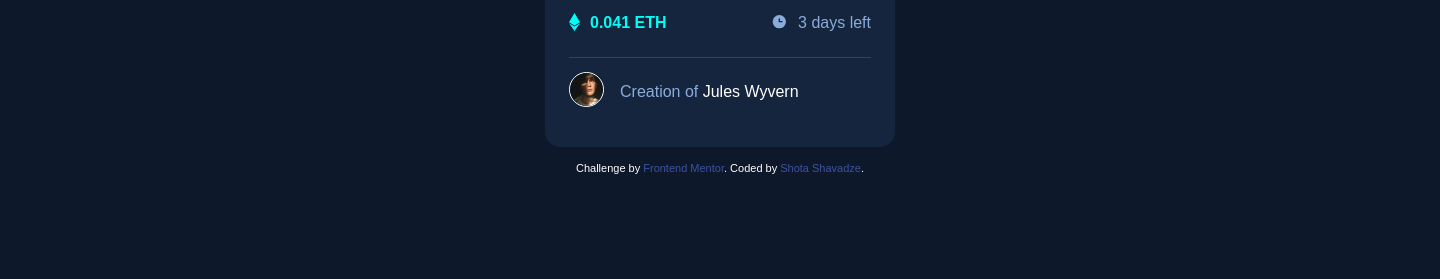
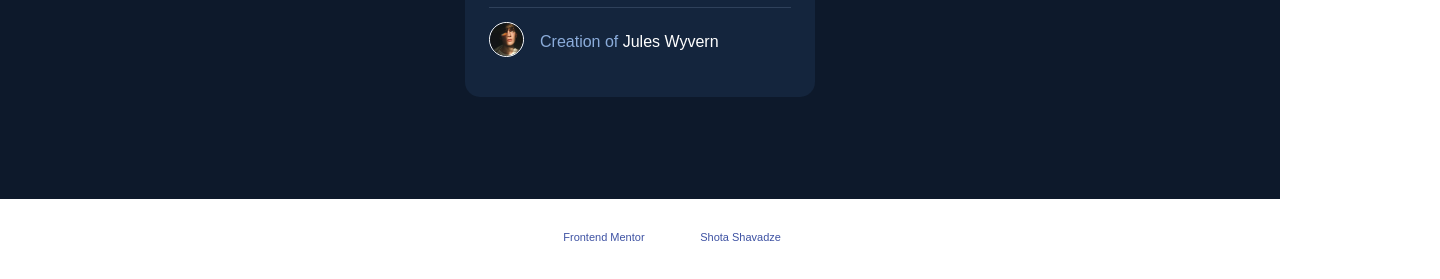
Before and after one commit to MrShota/nft-preview-card, a plain HTML site: page index.html in a window 1280 px wide. Shown: the part 601-880 px from the top of the page, 1440 px wide, since content can reach past the window. After the commit the page ends 844 px from the top, so only its background shows below. Drawn offline with Linux system fonts and the light colour scheme.

Commit message:
change div.container sizes for full width

```diff
--- a/index.html
+++ b/index.html
@@ -59,11 +59,12 @@
         <img src="images/image-avatar.png" alt="image-avatar" class="profile-img">
         <p class="profile-info"> <span>Creation of</span>  Jules Wyvern</p>
       </div>
+      <div class="attribution">
+        Challenge by <a href="https://www.frontendmentor.io?ref=challenge" target="_blank">Frontend Mentor</a>.
+        Coded by <a href="#">Shota Shavadze</a>.
+      </div>
     </div>
-    <div class="attribution">
-      Challenge by <a href="https://www.frontendmentor.io?ref=challenge" target="_blank">Frontend Mentor</a>.
-      Coded by <a href="#">Shota Shavadze</a>.
-    </div>
+
   </div>
 
 </body>
--- a/style.css
+++ b/style.css
@@ -5,20 +5,22 @@
 }
 
 .container {
-    width: 1440px;
-    height: 900px;
+    width: 100vw;
+    height: 100vh;
     background-color: hsl(217, 54%, 11%);
-    position: relative;
+    /* position: relative; */
 
 }
 
 .main-div {
     width: 350px;
     height: 596px;
+    position: absolute;
+    top: 50%;
+    left: 50%;
+    transform: translate(-50%, -50%);
     background-color: hsl(216, 50%, 16%);
     border-radius: 15px;
-    position: absolute;
-    margin: 152px 545px;
 }
 
 .top-div {
@@ -160,7 +162,7 @@
 }
 
 .attribution {
-    padding-top: 53%;
+    padding-top: 43%;
     color: #ffffff;
 }
 
@@ -187,7 +189,6 @@
         border-radius: 15px;
         background-color: hsl(216, 50%, 16%);
         position: absolute;
-        margin: 62px 24px;
     }
 
     .top-div {
@@ -224,4 +225,7 @@
 .overlay{
     display: none;
 }
+.attribution{
+    padding-top:3% ;
 }
+}
```
